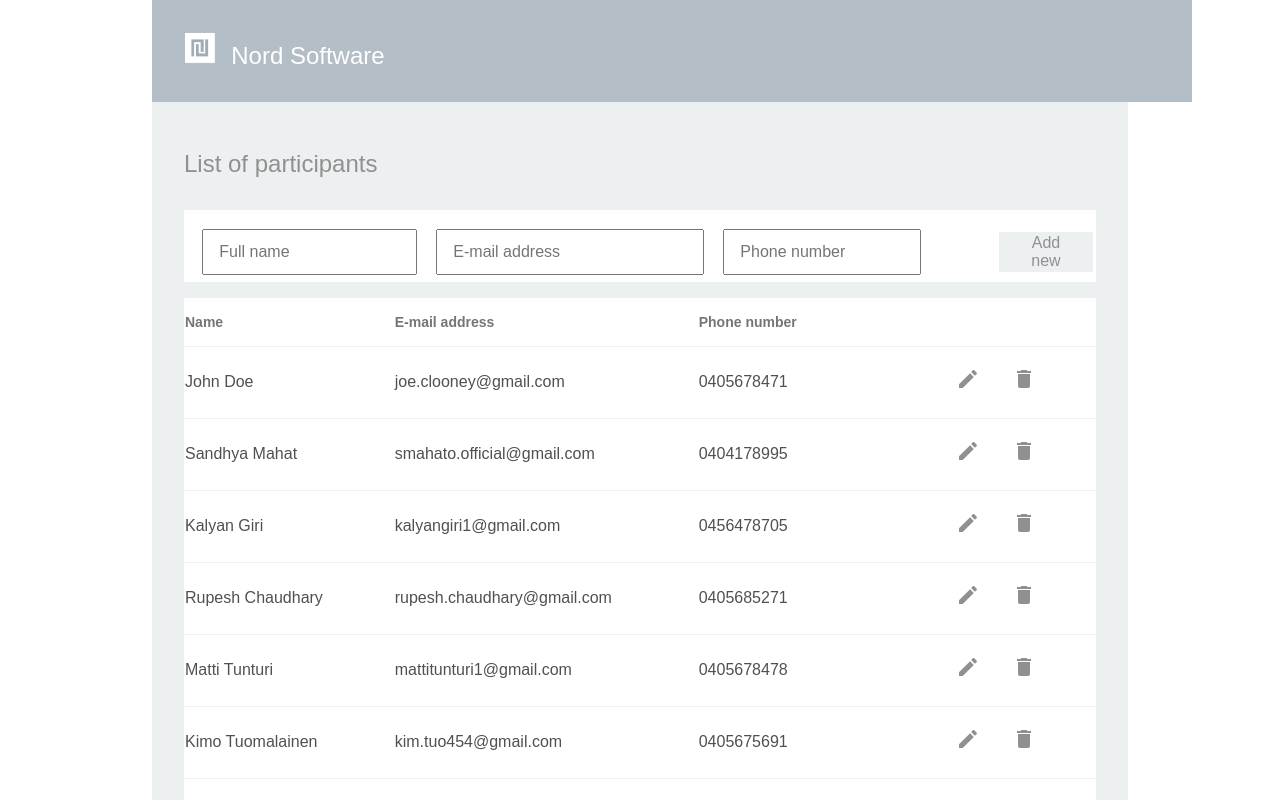
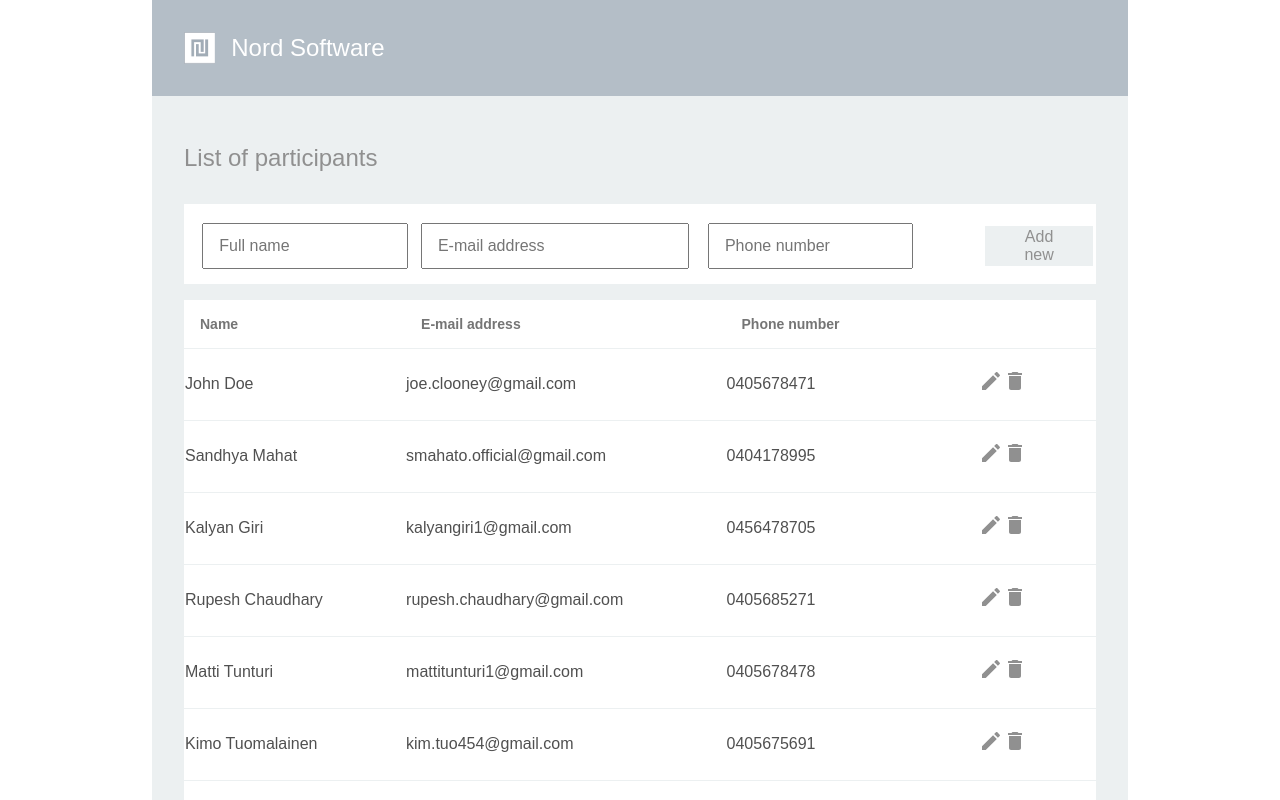
Before and after one commit to Sannu8/NordSoftware, a React (Create React App) app: page / in a window 1280 px wide. Shown: the top 800 px of the page. Built offline with nearby package versions, Linux system fonts and the light colour scheme.

Commit message:
Update Nord.css

```diff
--- a/src/Nord.css
+++ b/src/Nord.css
@@ -22,8 +22,6 @@
   padding: 32px;
   color: white;
   font-size: 24px;
-  width: 976px;
-
 }
 
 
@@ -51,16 +49,19 @@ div[className="Title"] {
 form {
 
     padding-top: 16px;
+
     background-color: white;
 
 }
 
 input[type="text"] {
 
-
+  width:99%;
    height: 40px;
     font-size: 16px;
 }
+
+
 
 
 input[type="email"] {
@@ -72,7 +73,7 @@ input[type="email"] {
 
 input[type="tel"] {
 
-  width: 190px;
+  width: 99%;
   height: 40px;
     font-size: 16px;
 }
@@ -93,6 +94,7 @@ input[type="tel"] {
 .errorText {
     font-size: 12px;
     color: red;
+
 }
 
 
@@ -107,11 +109,15 @@ input[type="tel"] {
     color: yellowgreen;
 }
 
+.errortd {
+    height: 8px;
+}
+
 /* CSS for Table.js */
 
 
 table[className="AddNew"] {
-    padding-left: 24px;
+
     width: 912px;
     background-color: white;
     border-collapse: collapse;
@@ -127,9 +133,9 @@ tr {
 td {
      border: 1px solid black;
 
+
 }
 */
-
 .Row-title {
   color: #757575;
   font-size: 14px;
@@ -147,6 +153,7 @@ td {
   font-weight: 400;
   height: 72px;
 
+
 }
 
 
@@ -154,12 +161,19 @@ td {
     fill: #909090;
     height: 24px;
     width: 24px;
+    padding-left: 110px;
+
+}
+
+.removeData {
+   padding-right: 8px;
 }
 
 .trash {
     fill: #909090;
     height: 24px;
     width: 24px;
+
 }
 
 .AddData {
@@ -171,18 +185,21 @@ td {
     padding-left: 75px;
 }
 
-.DataEdit {
 
-    padding-left: 125px;
-}
 
 th {
     text-align: left;
+    padding-left: 16px;
+}
+
+.materialCancel {
+ padding-left: 50px;
 
 }
 
-.material {
-    padding: 16px;
+.materialSave {
+ padding-right: 16px;
+
 }
 
 .SaveBtn {
@@ -192,13 +209,18 @@ th {
     font-weight: 500;
     border:none;
     height: 40px;
+    width: 80px;
 }
 
 .CancelBtn {
+    background: #ECF0F1;
     height: 40px;
     color: #07f;
     font-size: 16px;
     font-weight: 500;
+     border:none;
+     width: 80px;
+
 }
 
 .titleRow {
@@ -206,3 +228,28 @@ th {
 
     align-items: center;
 }
+
+.Page-header {
+    display:flex;
+    align-items: center;
+
+}
+
+.Datatd {
+    width: 180px;
+   padding-left: 24px;
+    padding-bottom: 24px;
+
+}
+
+.EditInput {
+    padding-top: 8px;
+}
+
+.arrow {
+    padding-left: 16px;
+}
+
+.InputAdd {
+    width: 90%;
+}
```
